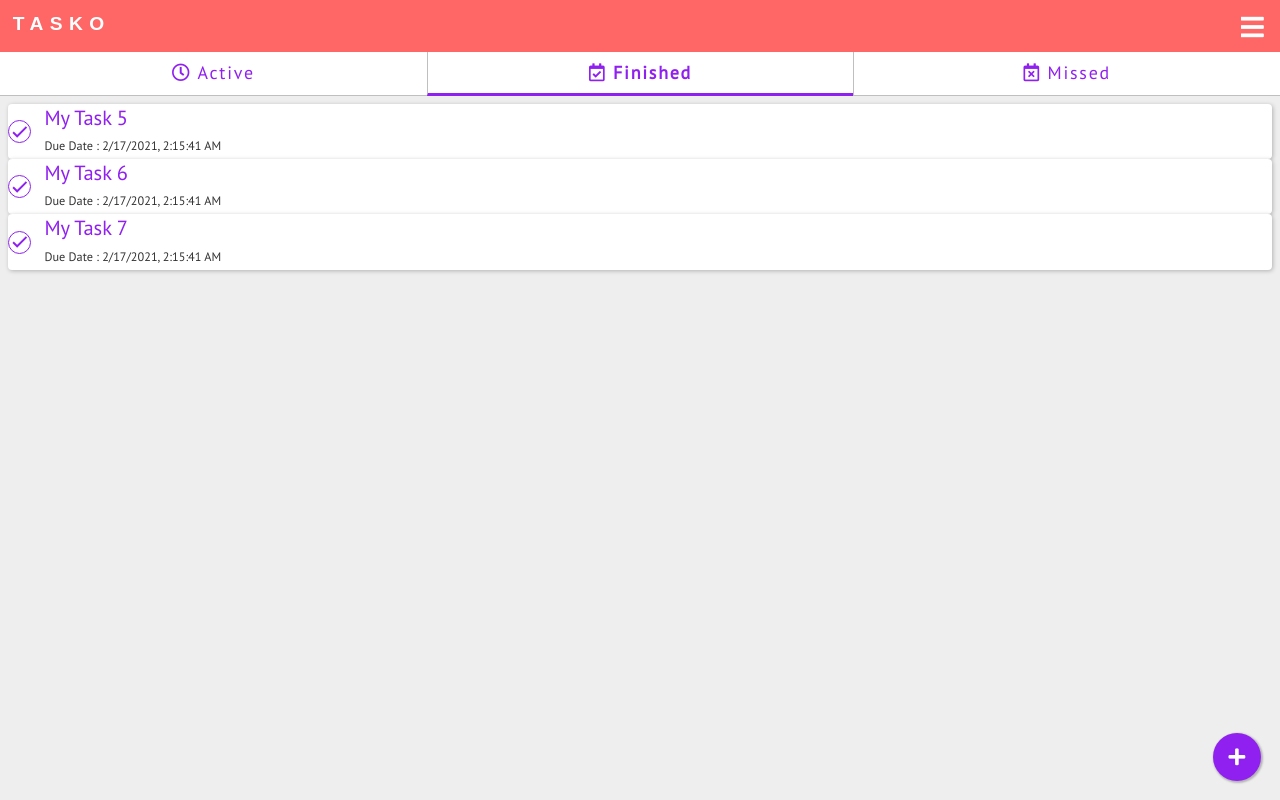
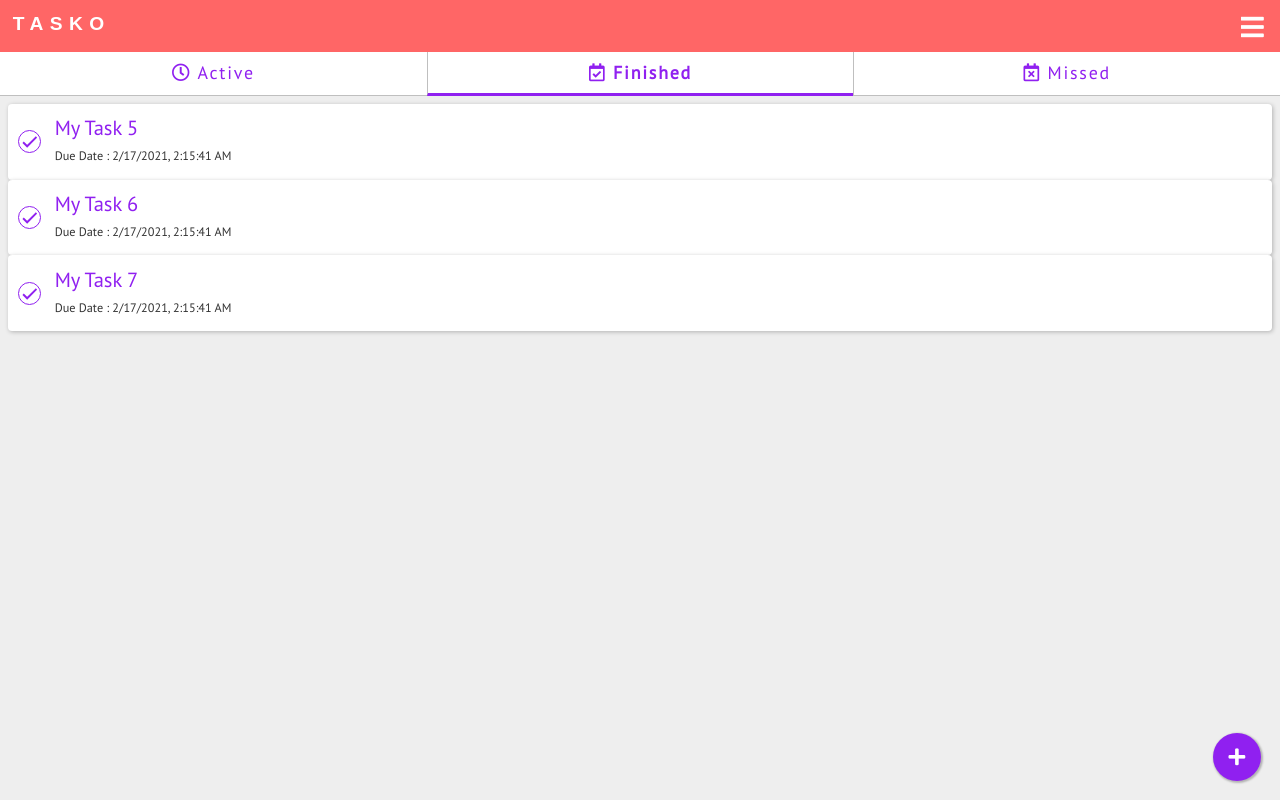
Before and after one commit to cod3rboy/tasko, a Vue app: page /c1/finished in a window 1280 px wide. Built offline with nearby package versions, Linux system fonts and the light colour scheme; a web font is replaced by a local one.

Commit message:
TaskListItem component is now clickable

```diff
--- a/src/components/tasks/TaskListItem.vue
+++ b/src/components/tasks/TaskListItem.vue
@@ -5,8 +5,9 @@
         <base-checkbox
           :checked="taskItem.finished"
           @check-change="setTaskStatus"
+          @click.stop
         ></base-checkbox>
-        <div class="detail">
+        <div class="detail" tabindex="0">
           <div class="title">{{ taskItem.title }}</div>
           <div class="date">Due Date : {{ dueDate }}</div>
         </div>
@@ -34,10 +35,25 @@ export default {
 </script>
 <style scoped>
 .flex-container {
+  position: relative;
   display: flex;
   flex-flow: row nowrap;
   align-items: center;
   gap: 0.2em;
+  padding: 0.5em;
+  cursor: pointer;
+}
+.flex-container:active::after {
+  /* Ripple pseudo element */
+  display: block;
+  content: " ";
+  position: absolute;
+  background-color: rgba(0, 0, 0, 0.05);
+  top: 0;
+  right: 0;
+  bottom: 0;
+  left: 0;
+  pointer-events: none;
 }
 .flex-container > .detail {
   flex: 1 1 auto;
```
